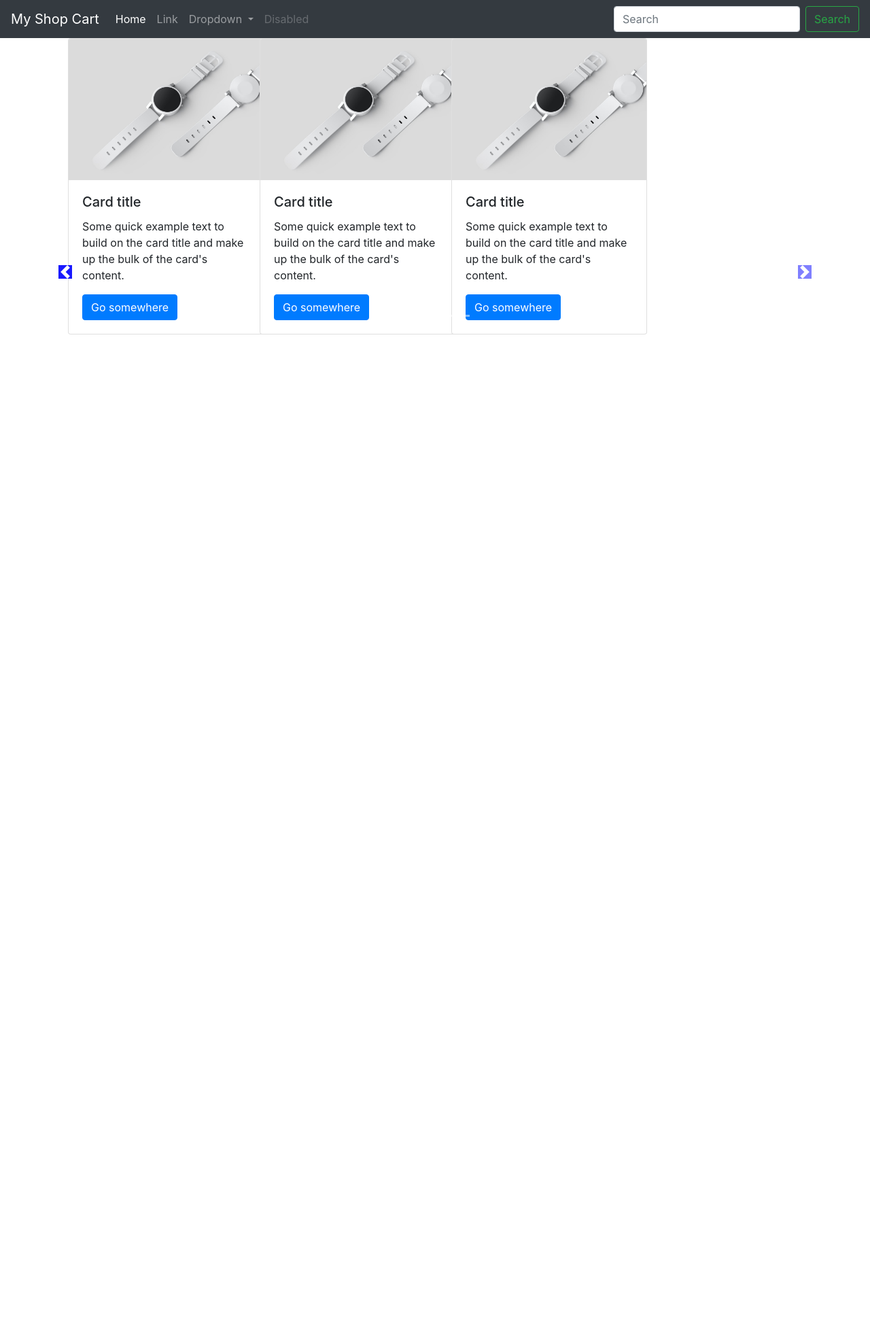
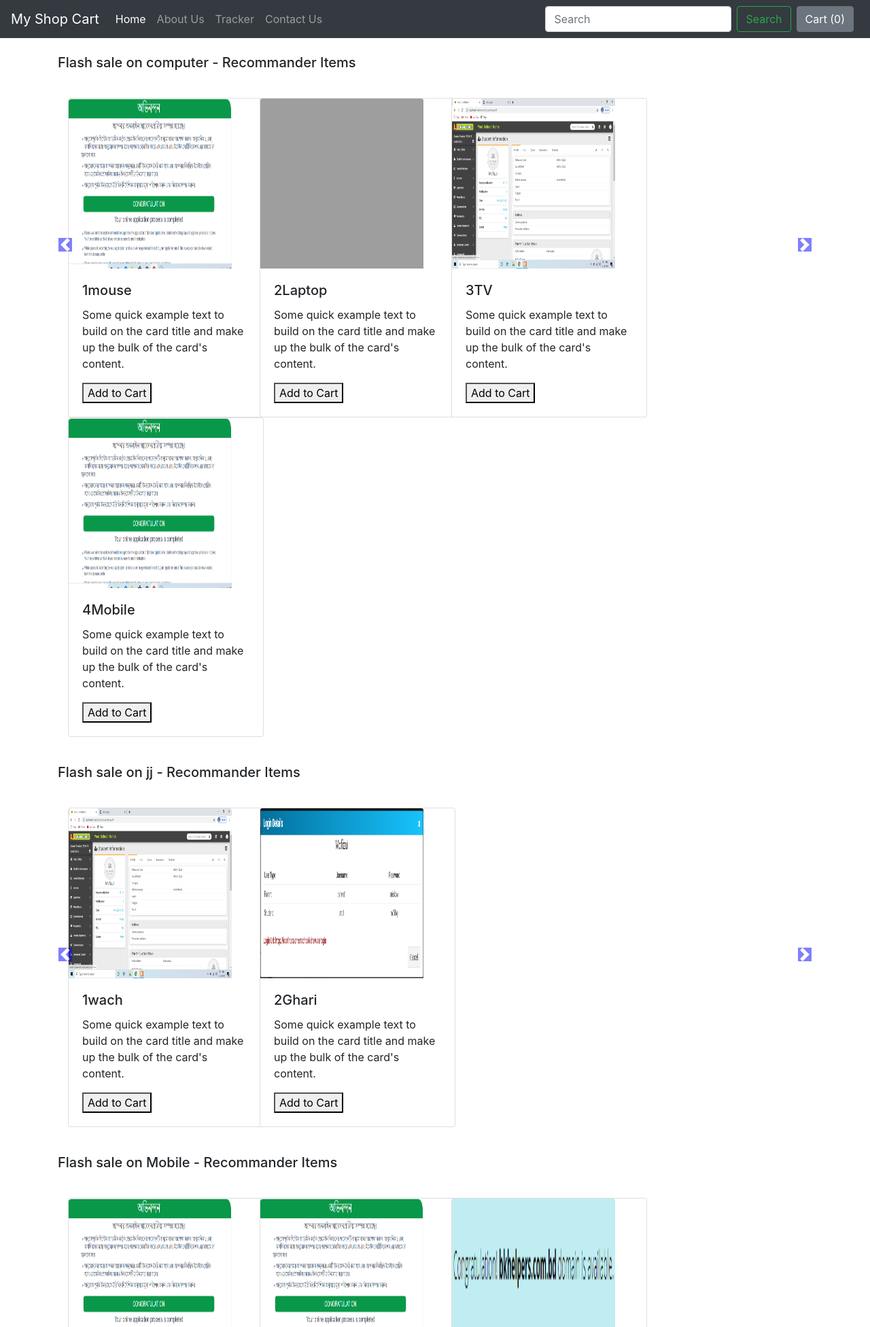
Before and after one commit to mnickty/python-ecom, a Django app: page /shop/ in a window 1280 px wide. Shown: the top 1952 px of the page at 68% size. Before the commit the page ends 492 px from the top, so only its background shows below. Run offline with Django 3.2, Linux system fonts and the light colour scheme; data comes from the database, SQL or seed files in the repository; both versions use the stored data as it was after the commit; some libraries are stand-ins or nearby versions; grey boxes are pictures that could not be loaded.

Commit message:
third commit

```diff
--- /dev/null
+++ b/shop/templates/shop/about.html
@@ -0,0 +1,5 @@
+{% extends 'shop/basic.html' %}
+
+{% block title%} Title of about {% endblock %}
+
+{% block body %} this is from body   {% endblock%}
--- /dev/null
+++ b/shop/templates/shop/basic.html
@@ -0,0 +1,62 @@
+<!doctype html>
+<html lang="en">
+  <head>
+    <!-- Required meta tags -->
+    <meta charset="utf-8">
+    <meta name="viewport" content="width=device-width, initial-scale=1, shrink-to-fit=no">
+
+    <!-- Bootstrap CSS -->
+    <link rel="stylesheet" href="https://stackpath.bootstrapcdn.com/bootstrap/4.4.1/css/bootstrap.min.css" integrity="sha384-Vkoo8x4CGsO3+Hhxv8T/Q5PaXtkKtu6ug5TOeNV6gBiFeWPGFN9MuhOf23Q9Ifjh" crossorigin="anonymous">
+
+    <title>{% block title%} {% endblock %}</title>
+    <style>{%block css%} {% endblock %}</style>
+  </head>
+  <body>
+    {% load static %}
+    <nav class="navbar navbar-expand-lg navbar-dark bg-dark">
+      <a class="navbar-brand" href="/shop">My Shop Cart</a>
+      <button class="navbar-toggler" type="button" data-toggle="collapse" data-target="#navbarSupportedContent" aria-controls="navbarSupportedContent" aria-expanded="false" aria-label="Toggle navigation">
+        <span class="navbar-toggler-icon"></span>
+      </button>
+
+      <div class="collapse navbar-collapse" id="navbarSupportedContent">
+        <ul class="navbar-nav mr-auto">
+          <li class="nav-item active">
+            <a class="nav-link" href="/shop">Home <span class="sr-only">(current)</span></a>
+          </li>
+          <li class="nav-item">
+            <a class="nav-link" href="/shop/about">About Us</a>
+          </li>
+
+          <li class="nav-item">
+            <a class="nav-link" href="/shop/tracker">Tracker</a>
+          </li>
+
+
+          <li class="nav-item">
+            <a class="nav-link" href="/shop/contact">Contact Us</a>
+          </li>
+
+
+        </ul>
+        <form class="form-inline my-2 my-lg-0">
+          <input class="form-control mr-sm-2" type="search" placeholder="Search" aria-label="Search">
+          <button class="btn btn-outline-success my-2 my-sm-0" type="submit">Search</button>
+        </form>
+
+        <button type="button" id="popcart" class="btn btn-secondary mx-2" data-container="body" data-toggle="popover" data-placement="bottom" data-html="true" data-content="Vivamus
+        sagittis lacus vel augue laoreet rutrum faucibus.">
+        Cart (<span id="cart">0</span>)
+        </button>
+      </div>
+    </nav>
+
+    {% block body %} {% endblock%}
+ <!-- Optional JavaScript -->
+    <!-- jQuery first, then Popper.js, then Bootstrap JS -->
+    <script src="https://code.jquery.com/jquery-3.4.1.slim.min.js" integrity="sha384-J6qa4849blE2+poT4WnyKhv5vZF5SrPo0iEjwBvKU7imGFAV0wwj1yYfoRSJoZ+n" crossorigin="anonymous"></script>
+    <script src="https://cdn.jsdelivr.net/npm/popper.js@1.16.0/dist/umd/popper.min.js" integrity="sha384-Q6E9RHvbIyZFJoft+2mJbHaEWldlvI9IOYy5n3zV9zzTtmI3UksdQRVvoxMfooAo" crossorigin="anonymous"></script>
+    <script src="https://stackpath.bootstrapcdn.com/bootstrap/4.4.1/js/bootstrap.min.js" integrity="sha384-wfSDF2E50Y2D1uUdj0O3uMBJnjuUD4Ih7YwaYd1iqfktj0Uod8GCExl3Og8ifwB6" crossorigin="anonymous"></script>
+    {% block js %} {% endblock%}
+  </body>
+</html>
--- /dev/null
+++ b/shop/templates/shop/contact.html
@@ -0,0 +1,5 @@
+{% extends 'shop/basic.html' %}
+
+{% block title%} Contact {% endblock %}
+
+{% block body %} this is from body   {% endblock%}
--- a/shop/templates/shop/index.html
+++ b/shop/templates/shop/index.html
@@ -1,21 +1,10 @@
-<!doctype html>
-<html lang="en">
-  <head>
-    <!-- Required meta tags -->
-    <meta charset="utf-8">
-    <meta name="viewport" content="width=device-width, initial-scale=1, shrink-to-fit=no">
+{% extends 'shop/basic.html' %}
 
-    <!-- Bootstrap CSS -->
-    <link rel="stylesheet" href="https://stackpath.bootstrapcdn.com/bootstrap/4.4.1/css/bootstrap.min.css" integrity="sha384-Vkoo8x4CGsO3+Hhxv8T/Q5PaXtkKtu6ug5TOeNV6gBiFeWPGFN9MuhOf23Q9Ifjh" crossorigin="anonymous">
-
-    <title>Hello, world! from Shop</title>
-
-    <style>
-      .col-md-3 {display:inline-block;
-      margin-left: -4pm;}
-      .coll-md-3 img {
-        width: 100%;
-        height: auto;
+{%block css%}  .col-md-3 {display:inline-block;
+  }
+  .col-md-3 img {
+    width: 240px;
+    height: 250px;
   }
   body .carousel-indicator li {
     background-color: blue;
@@ -25,165 +14,108 @@
     background-color: blue;
 
   }
+  .carousel-control-prev,
+  .carousel-control-next {
+    top: auto;
+    bottom: auto;
+    padding-top: 222px;
+  }
+  body .no-padding {
+    padding-left: 0px;
+    padding-right: 0px;
+  }
+  {% endblock %}
 
-    </style>
-  </head>
-  <body>
+
+    {% block body %}
     {% load static %}
-    <nav class="navbar navbar-expand-lg navbar-dark bg-dark">
-      <a class="navbar-brand" href="#">My Shop Cart</a>
-      <button class="navbar-toggler" type="button" data-toggle="collapse" data-target="#navbarSupportedContent" aria-controls="navbarSupportedContent" aria-expanded="false" aria-label="Toggle navigation">
-        <span class="navbar-toggler-icon"></span>
-      </button>
+    <div class="container">
+      {% for product, range, nSlides in allprods %}
+      <h5 class="my-4">Flash sale on {{product.0.category}} - Recommander Items</h5>
+      <div class="row">
+    <div id="demo{{forloop.counter}}" class="col carousel slide my-3" data-ride="carousel">
+    <ul class="carousel-indicators">
+      <li data-target="#demo{{forloop.counter}}" data-slide-to="0" class="active"></li>
 
-      <div class="collapse navbar-collapse" id="navbarSupportedContent">
-        <ul class="navbar-nav mr-auto">
-          <li class="nav-item active">
-            <a class="nav-link" href="#">Home <span class="sr-only">(current)</span></a>
-          </li>
-          <li class="nav-item">
-            <a class="nav-link" href="#">Link</a>
-          </li>
-          <li class="nav-item dropdown">
-            <a class="nav-link dropdown-toggle" href="#" id="navbarDropdown" role="button" data-toggle="dropdown" aria-haspopup="true" aria-expanded="false">
-              Dropdown
-            </a>
-            <div class="dropdown-menu" aria-labelledby="navbarDropdown">
-              <a class="dropdown-item" href="#">Action</a>
-              <a class="dropdown-item" href="#">Another action</a>
-              <div class="dropdown-divider"></div>
-              <a class="dropdown-item" href="#">Something else here</a>
-            </div>
-          </li>
-          <li class="nav-item">
-            <a class="nav-link disabled" href="#" tabindex="-1" aria-disabled="true">Disabled</a>
-          </li>
+      {% for i in range %}
+      <li data-target="#demo{{forloop.parentloop.counter}}" data-slide-to="{{i}}"></li>
+      {% endfor %}
+
     </ul>
-        <form class="form-inline my-2 my-lg-0">
-          <input class="form-control mr-sm-2" type="search" placeholder="Search" aria-label="Search">
-          <button class="btn btn-outline-success my-2 my-sm-0" type="submit">Search</button>
-        </form>
-      </div>
-    </nav>
-    <div id="demo" class="carousel slide" data-ride="carousel">
-    <ul class="carousel-indicators">
-      <li data-target="#demo" data-slide-to="0" class="active"></li>
-      <li data-target="#demo" data-slide-to="0"></li>
-      <li data-target="#demo" data-slide-to="0"></li>
-    </ul>
+
     <!-- Slide show start here -->
     <div class="container carousel-inner no-padding">
       <div class="carousel-item active">
+
+      {%  for i in product %}
       <div class="col-xs-3 col-sm-3 col-md-3">
         <div class="card" style="width: 18rem;">
-          <img src='{% static "shop/imgs/test.jpg" %}' class="card-img-top" alt="...">
+          <img src="/media/{{i.image}}" class="card-img-top" alt="...">
           <div class="card-body">
-            <h5 class="card-title">Card title</h5>
+            <h5 class="card-title">{{forloop.counter}}{{i.product_name}}</h5>
             <p class="card-text">Some quick example text to build on the card title and make up the bulk of the card's content.</p>
-            <a href="#" class="btn btn-primary">Go somewhere</a>
+            <button id="{{i.id}}" class="cart">Add to Cart</button>
           </div>
         </div>
       </div>
-      <div class="col-xs-3 col-sm-3 col-md-3">
-        <div class="card" style="width: 18rem;">
-          <img src="{% static "shop/imgs/test.jpg" %}" class="card-img-top" alt="...">
-          <div class="card-body">
-            <h5 class="card-title">Card title</h5>
-            <p class="card-text">Some quick example text to build on the card title and make up the bulk of the card's content.</p>
-            <a href="#" class="btn btn-primary">Go somewhere</a>
+      {% if forloop.counter|divisibleby:4 and forloop.counter > 0 and not forloop.last  %}
+        </div><div class="carousel-item">
+      {% endif %}
+
+      {% endfor %}
     </div>
-        </div>
-      </div>
-      <div class="col-xs-3 col-sm-3 col-md-3">
-        <div class="card" style="width: 18rem;">
-          <img src="{% static "shop/imgs/test.jpg" %}" class="card-img-top" alt="...">
-          <div class="card-body">
-            <h5 class="card-title">Card title</h5>
-            <p class="card-text">Some quick example text to build on the card title and make up the bulk of the card's content.</p>
-            <a href="#" class="btn btn-primary">Go somewhere</a>
-          </div>
-        </div>
-      </div>
-    </div>
-    <div class="carousel-item">
-      <div class="col-xs-3 col-sm-3 col-md-3">
-        <div class="card" style="width: 18rem;">
-          <img src="{% static "shop/imgs/test.jpg" %}" class="card-img-top" alt="...">
-          <div class="card-body">
-            <h5 class="card-title">Card title</h5>
-            <p class="card-text">Some quick example text to build on the card title and make up the bulk of the card's content.</p>
-            <a href="#" class="btn btn-primary">Go somewhere</a>
-          </div>
-        </div>
-      </div>
-      <div class="col-xs-3 col-sm-3 col-md-3">
-        <div class="card" style="width: 18rem;">
-          <img src="{% static "shop/imgs/test.jpg" %}" class="card-img-top" alt="...">
-          <div class="card-body">
-            <h5 class="card-title">Card title</h5>
-            <p class="card-text">Some quick example text to build on the card title and make up the bulk of the card's content.</p>
-            <a href="#" class="btn btn-primary">Go somewhere</a>
-          </div>
-        </div>
-      </div>
-      <div class="col-xs-3 col-sm-3 col-md-3">
-        <div class="card" style="width: 18rem;">
-          <img src="..." class="card-img-top" alt="...">
-          <div class="card-body">
-            <h5 class="card-title">Card title</h5>
-            <p class="card-text">Some quick example text to build on the card title and make up the bulk of the card's content.</p>
-            <a href="#" class="btn btn-primary">Go somewhere</a>
-          </div>
-        </div>
-      </div>
-    </div>
-    <div class="carousel-item">
-      <div class="col-xs-3 col-sm-3 col-md-3">
-        <div class="card" style="width: 18rem;">
-          <img src="..." class="card-img-top" alt="...">
-          <div class="card-body">
-            <h5 class="card-title">Card title</h5>
-            <p class="card-text">Some quick example text to build on the card title and make up the bulk of the card's content.</p>
-            <a href="#" class="btn btn-primary">Go somewhere</a>
-          </div>
-        </div>
-      </div>
-      <div class="col-xs-3 col-sm-3 col-md-3">
-        <div class="card" style="width: 18rem;">
-          <img src="..." class="card-img-top" alt="...">
-          <div class="card-body">
-            <h5 class="card-title">Card title</h5>
-            <p class="card-text">Some quick example text to build on the card title and make up the bulk of the card's content.</p>
-            <a href="#" class="btn btn-primary">Go somewhere</a>
-          </div>
-        </div>
-      </div>
-      <div class="col-xs-3 col-sm-3 col-md-3">
-        <div class="card" style="width: 18rem;">
-          <img src="..." class="card-img-top" alt="...">
-          <div class="card-body">
-            <h5 class="card-title">Card title</h5>
-            <p class="card-text">Some quick example text to build on the card title and make up the bulk of the card's content.</p>
-            <a href="#" class="btn btn-primary">Go somewhere</a>
-          </div>
-        </div>
-      </div>
-    </div>
+
 </div>
     </div>
 
     <!-- Left and right control for the slide -->
-    <a class="carousel-control-prev" href="#demo" data-slide="prev" >
+    <a class="carousel-control-prev" href="#demo{{forloop.counter}}" data-slide="prev" >
       <span class="carousel-control-prev-icon"></span>
     </a>
 
-    <a class="carousel-control-next" href="#demo" data-slide="next" >
+    <a class="carousel-control-next" href="#demo{{forloop.counter}}" data-slide="next" >
       <span class="carousel-control-next-icon"></span>
     </a>
-    <!-- Optional JavaScript -->
-    <!-- jQuery first, then Popper.js, then Bootstrap JS -->
-    <script src="https://code.jquery.com/jquery-3.4.1.slim.min.js" integrity="sha384-J6qa4849blE2+poT4WnyKhv5vZF5SrPo0iEjwBvKU7imGFAV0wwj1yYfoRSJoZ+n" crossorigin="anonymous"></script>
-    <script src="https://cdn.jsdelivr.net/npm/popper.js@1.16.0/dist/umd/popper.min.js" integrity="sha384-Q6E9RHvbIyZFJoft+2mJbHaEWldlvI9IOYy5n3zV9zzTtmI3UksdQRVvoxMfooAo" crossorigin="anonymous"></script>
-    <script src="https://stackpath.bootstrapcdn.com/bootstrap/4.4.1/js/bootstrap.min.js" integrity="sha384-wfSDF2E50Y2D1uUdj0O3uMBJnjuUD4Ih7YwaYd1iqfktj0Uod8GCExl3Og8ifwB6" crossorigin="anonymous"></script>
-  </body>
-</html>
+
+  </div>
+    {% endfor %}
+  </div>
+    {% endblock %}
+
+
+
+  </div>
+
+
+  {% block js %}
+  <script>
+
+    if(localStorage.getItem('cart') == null)
+    {
+      var cart  = {};
+    } else
+    {
+      cart = JSON.parse(localStorage.getItem('cart'));
+      document.getElementById('cart').innerHTML = Object.keys(cart).length;
+    }
+   $('.cart').click(function(){
+
+     var idstr = this.id.toString();
+
+
+     if(cart[idstr] !=undefined)
+     {
+       cart[idstr] = cart[idstr]+ 1;
+     } else
+     {
+       cart[idstr] = 1;
+     }
+     console.log(cart);
+     localStorage.setItem('cart', JSON.stringify(cart));
+
+
+   });
+   $('#popcart').popover();
+   document.getElementById('#popcart').setAttribute('data-content', '<h5>Cart</h5>');
+  </script>
+  {% endblock%}
--- /dev/null
+++ b/shop/templates/shop/tracker.html
@@ -0,0 +1,5 @@
+{% extends 'shop/basic.html' %}
+
+{% block title%} Tracker {% endblock %}
+
+{% block body %} this is from body   {% endblock%}
--- a/shop/views.py
+++ b/shop/views.py
@@ -1,23 +1,41 @@
 from django.shortcuts import render
+from .models import Product
+from math import ceil
 from django.http import HttpResponse
 # Create your views here.
 def index(request):
-    return render(request, 'shop/index.html')
+    # products = Product.objects.all()
+    # print(products)
+    # n = len(products)
+    # nSlides = n//4 + ceil((n/4)-(n//4))
+    # params = {'no_of_slides':nSlides, 'range': range(1,nSlides), 'product':products}
+
+    allprods = []
+    catprods = Product.objects.values('category', 'id')
+    cats = {item['category'] for item in catprods}
+    for cat in cats :
+        prod = Product.objects.filter(category=cat)
+        n = len(prod)
+        nSlides = n//4 + ceil((n/4)-(n//4))
+        allprods.append([prod, range(1,nSlides), nSlides])
+    # allprods = [[products, range(1, nSlides), nSlides], [products, range(1, nSlides), nSlides]]
+    params = {'allprods':allprods}
+    return render(request, 'shop/index.html', params)
 
 def about(request):
-    return HttpResponse("from about")
+    return render(request, 'shop/about.html')
 
 def contact(request):
-    return HttpResponse("from contact")
+    return render(request, 'shop/contact.html')
 
 def tracker(request):
-    return HttpResponse("from tracker")
+    return render(request, 'shop/tracker.html')
 
 def search(request):
-    return HttpResponse("from product view")
+    return render(request, 'shop/search.html')
 
 def checkout(request):
-    return HttpResponse("from search")
+    return render(request, 'shop/checkout.html')
 
 def productview(request):
-    return HttpResponse("from product view")
+    return render(request, 'shop/productview.html')
```
Also changed, not shown: db.sqlite3, media/shop/imgs/Capture.PNG (added), media/shop/imgs/Capture11.PNG (added), media/shop/imgs/Capture22.PNG (added), media/shop/imgs/Capture22_JbkqfV3.PNG (added), media/shop/imgs/Capture22_nNsgged.PNG (added), media/shop/imgs/domain_application_6Bl9VET.PNG (added), media/shop/imgs/domain_application_QbscLy0.PNG (added), media/shop/imgs/domain_application_slKrLOa.PNG (added), media/shop/imgs/received_105973516914508.jpeg (added), media/shop/imgs/received_105986900246503.jpeg (added). Lines whose indentation alone changed are shown as unchanged.
